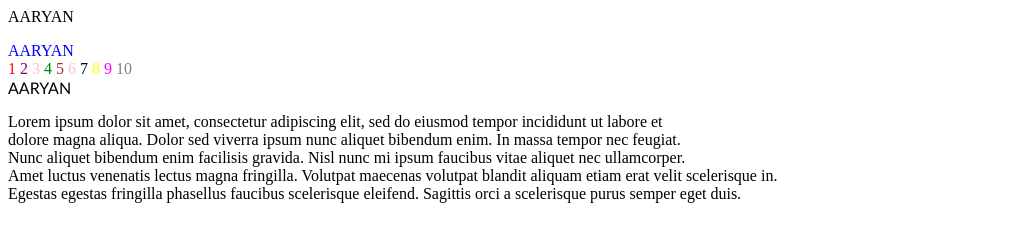
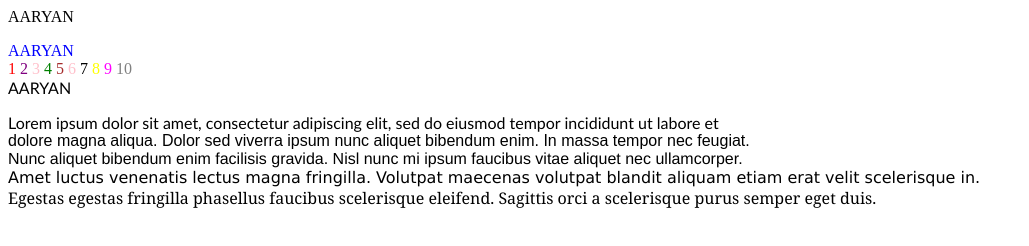
Before and after one commit to dev-pa-bok/THE-REP, a plain HTML site: page index.html in a window 1280 px wide. Shown: the whole page, without its empty margins (0-1029 px from the left). Drawn offline with Linux system fonts and the light colour scheme.

Commit message:
Update index.html

```diff
--- a/index.html
+++ b/index.html
@@ -36,10 +36,10 @@
 
 <html>
 <p>
-  Lorem ipsum dolor sit amet, consectetur adipiscing elit, sed do eiusmod tempor incididunt ut labore et </br>
-  dolore magna aliqua. Dolor sed viverra ipsum nunc aliquet bibendum enim. In massa tempor nec feugiat. </br>
-  Nunc aliquet bibendum enim facilisis gravida. Nisl nunc mi ipsum faucibus vitae aliquet nec ullamcorper.</br>
-  Amet luctus venenatis lectus magna fringilla. Volutpat maecenas volutpat blandit aliquam etiam erat velit scelerisque in.</br>
-  Egestas egestas fringilla phasellus faucibus scelerisque eleifend. Sagittis orci a scelerisque purus semper eget duis. </br>
+ <font face="calibri"> Lorem ipsum dolor sit amet, consectetur adipiscing elit, sed do eiusmod tempor incididunt ut labore et </br> </font>
+  <font face="arial">dolore magna aliqua. Dolor sed viverra ipsum nunc aliquet bibendum enim. In massa tempor nec feugiat. </br></font>
+  <font face="helvetica">Nunc aliquet bibendum enim facilisis gravida. Nisl nunc mi ipsum faucibus vitae aliquet nec ullamcorper.</br></font>
+  <font face="verdana">Amet luctus venenatis lectus magna fringilla. Volutpat maecenas volutpat blandit aliquam etiam erat velit scelerisque in.</br></font>
+  <font face="georgia">Egestas egestas fringilla phasellus faucibus scelerisque eleifend. Sagittis orci a scelerisque purus semper eget duis. </br></font>
   <p>
 </html>
```
